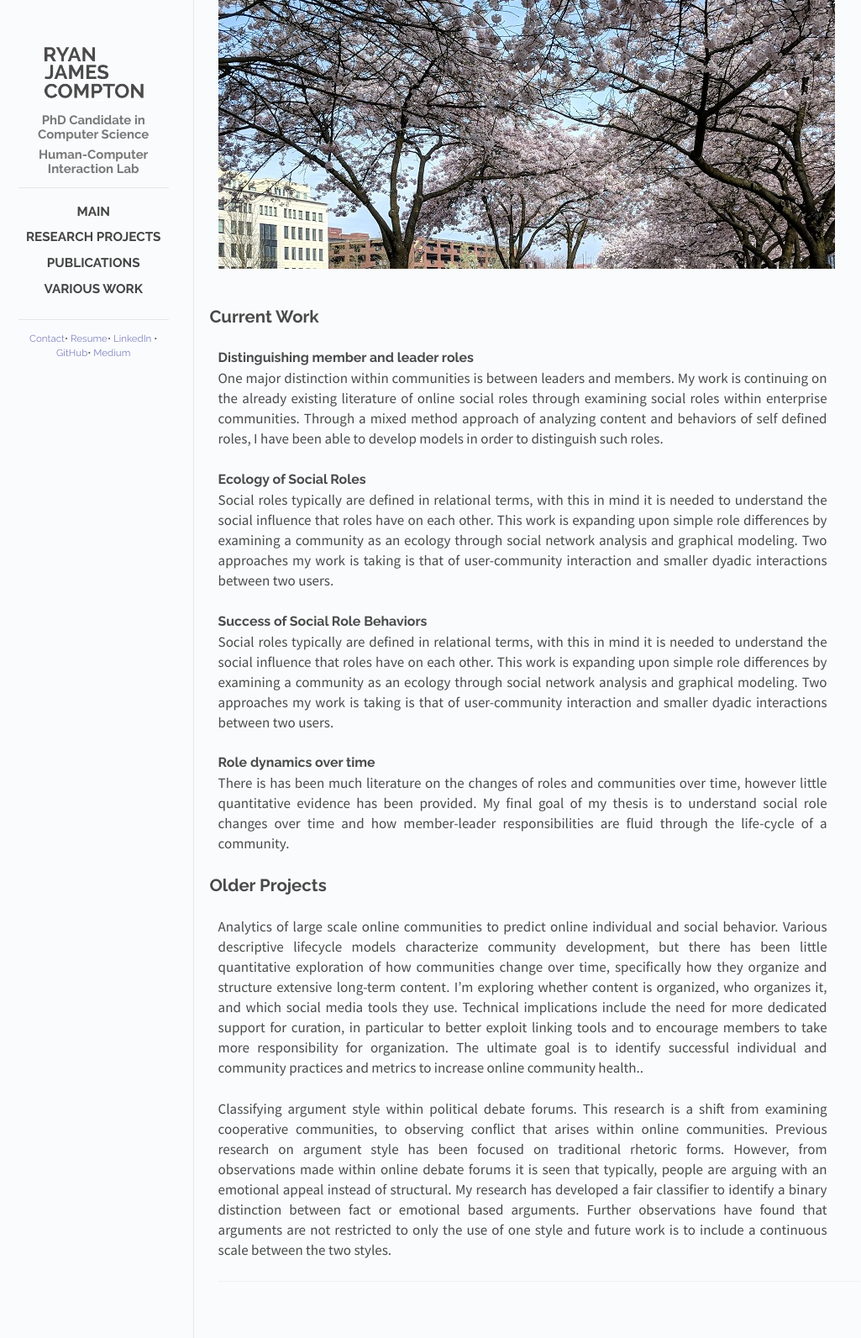
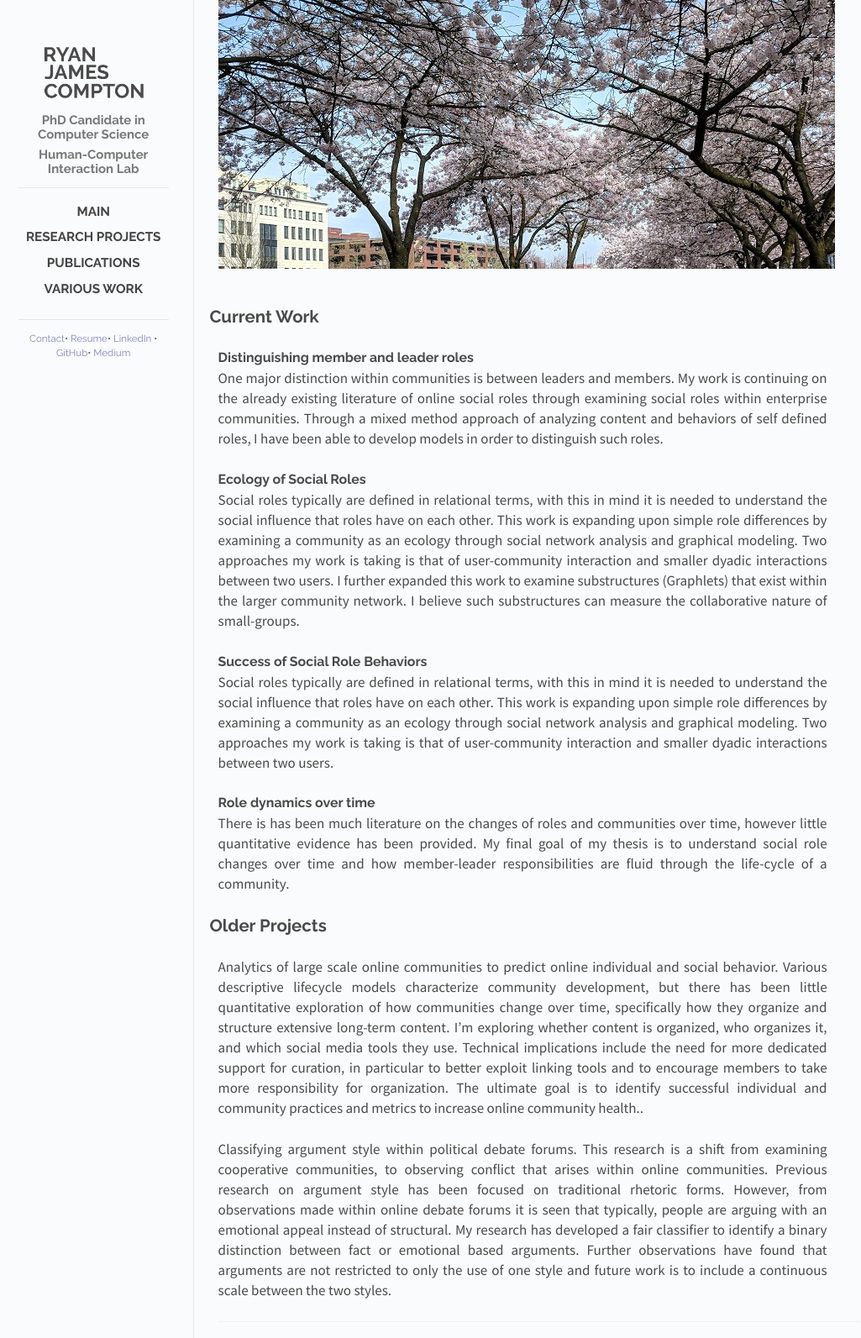
Before and after one commit to rcompt/rcompt.github.io, a Jekyll site: the page built from _posts/2018-10-02-Research Projects.md, in a window 1280 px wide. Shown: the whole page at 84% size, without its empty margins (128-1153 px from the left). Built offline with Jekyll 4.4.1, drawn with Linux system fonts in a browser that asks for light colours; Markdown is read by kramdown in place of the engine named in the settings.

Commit message:
Update 2018-10-02-Research Projects.md

```diff
--- a/_posts/2018-10-02-Research Projects.md
+++ b/_posts/2018-10-02-Research Projects.md
@@ -13,7 +13,7 @@ One major distinction within communities is between leaders and members. My work
 
 ### Ecology of Social Roles
 
-Social roles typically are defined in relational terms, with this in mind it is needed to understand the social influence that roles have on each other. This work is expanding upon simple role differences by examining a community as an ecology through social network analysis and graphical modeling. Two approaches my work is taking is that of user-community interaction and smaller dyadic interactions between two users.
+Social roles typically are defined in relational terms, with this in mind it is needed to understand the social influence that roles have on each other. This work is expanding upon simple role differences by examining a community as an ecology through social network analysis and graphical modeling. Two approaches my work is taking is that of user-community interaction and smaller dyadic interactions between two users. I further expanded this work to examine substructures (Graphlets) that exist within the larger community network. I believe such substructures can measure the collaborative nature of small-groups.
 
 ### Success of Social Role Behaviors
 
```
